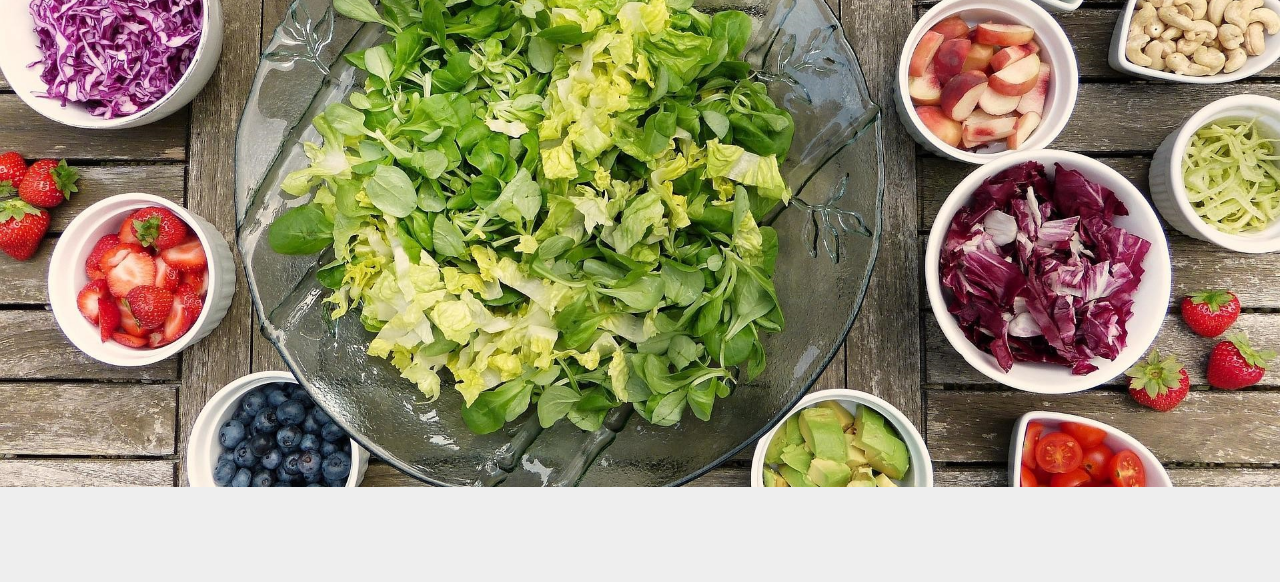
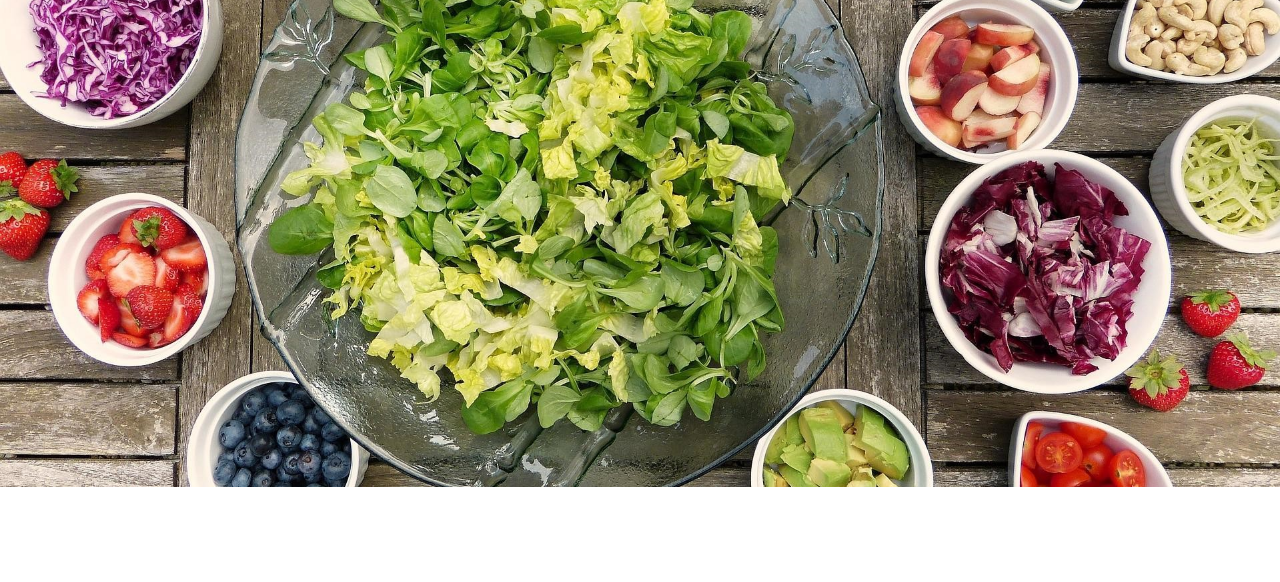
Before and after one commit to KevinNCastro/BAOS, a plain HTML site: page index.html in a window 1280 px wide. Shown: the part 218-800 px from the top of the page. Drawn offline with Linux system fonts and the light colour scheme.

Commit message:
update css

```diff
--- a/style.css
+++ b/style.css
@@ -15,7 +15,7 @@ html{
 
 
 body{
-    background-color: #EEEEEE;
+    background-color: white;
 }
 
 /* Header */
```
